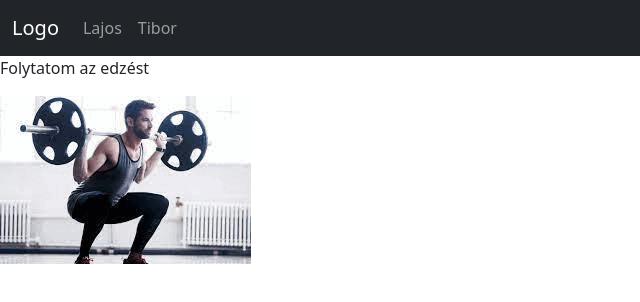
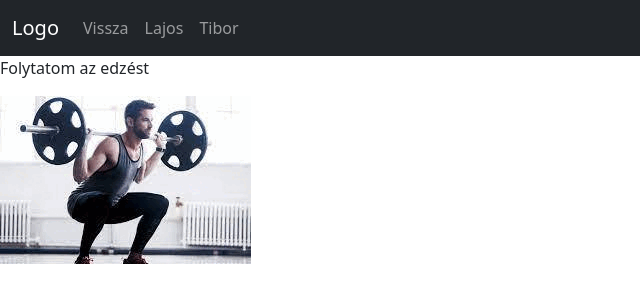
Before and after one commit to HajduLajos/HajduLajos.github.io, a plain HTML site: page szunetfeladat/Lajos.html in a window 1280 px wide. Shown: the full height of the page, 0-640 px from the left. Drawn offline with nearby package versions, Linux system fonts and the light colour scheme.

Commit message:
Update Lajos.html

```diff
--- a/szunetfeladat/Lajos.html
+++ b/szunetfeladat/Lajos.html
@@ -22,6 +22,9 @@
 			<div class="collapse navbar-collapse" id="collapsibleNavbar">
 				<ul class="navbar-nav">
 					<li class="nav-item">
+						<a class="nav-link" href="index.html">Vissza</a>
+					</li>
+					<li class="nav-item">
 						<a class="nav-link" href="lajos.html">Lajos</a>
 					</li>
 					<li class="nav-item">
```
